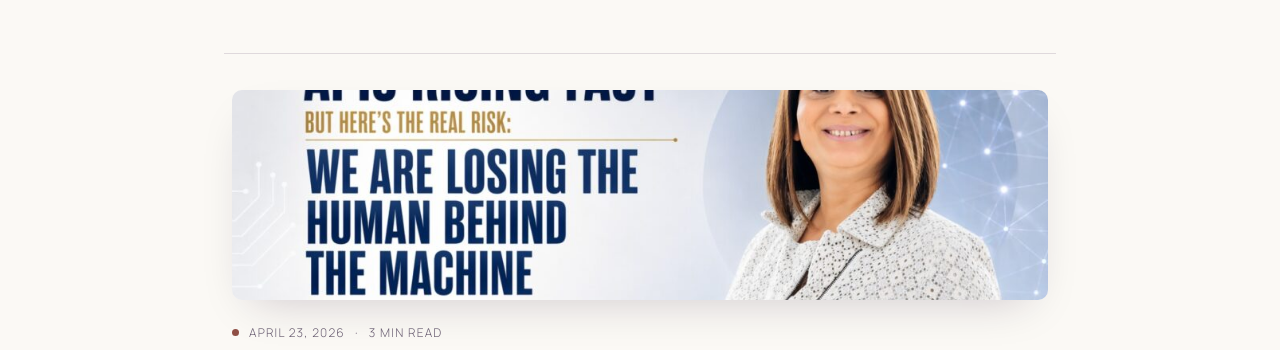
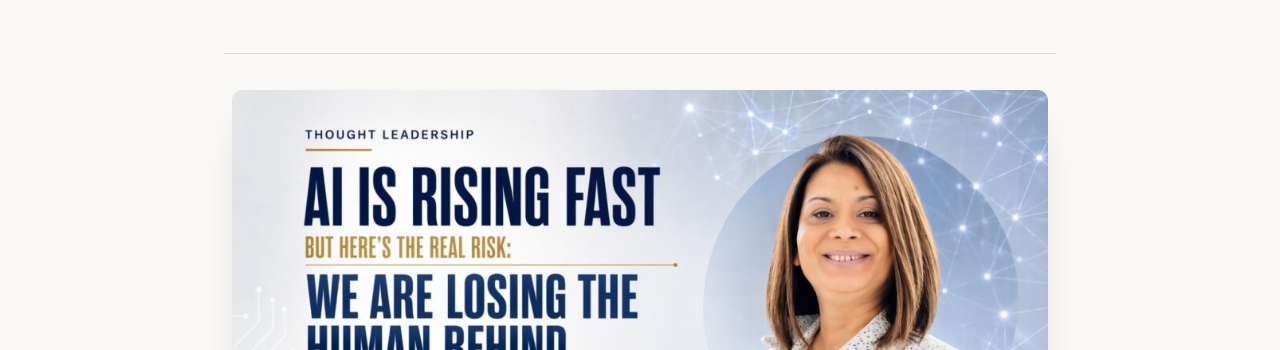
Before and after one commit to garrysidhu8/ajitashah-concept, a plain HTML site: page blog/index.html in a window 1280 px wide. Shown: the part 440-790 px from the top of the page. Drawn offline with nearby package versions, Linux system fonts and the light colour scheme.

Commit message:
Never crop blog images: natural aspect ratio on index cards

```diff
--- a/css/blog.css
+++ b/css/blog.css
@@ -285,8 +285,10 @@
   width: 100%; height: auto; border-radius: 10px;
   box-shadow: 0 24px 60px -24px rgba(34,9,44,.25);
 }
+/* Natural aspect ratio — never crop: fixed-height object-fit crops were
+   cutting people's heads off. width/height attrs on the img prevent CLS. */
 .blog-card-img {
-  width: 100%; height: 210px; object-fit: cover;
+  width: 100%; height: auto;
   border-radius: 10px; margin: 0 0 24px; display: block;
   box-shadow: 0 18px 44px -20px rgba(34,9,44,.22);
 }
```
